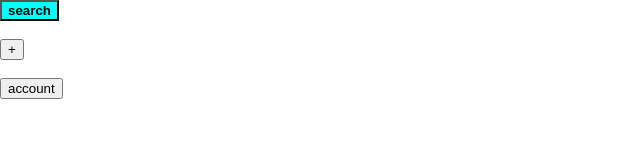
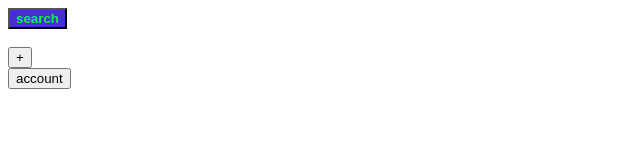
Before and after one commit to hadeel-hub/WebFun, a plain HTML site: page css/ButtonUp/index2.html in a window 1280 px wide. Shown: the whole page, without its empty margins (0-640 px from the left). Drawn offline with Linux system fonts and the light colour scheme.

Commit message:
assignment css

```diff
--- a/css/ButtonUp/index2.html
+++ b/css/ButtonUp/index2.html
@@ -8,12 +8,12 @@
     <link rel="stylesheet" href="styling2.css">
 </head>
 <body>
-  <button class="container" > <strong>search</strong></button><div></div> <br>
+  <button class="button1"> <strong>search</strong></button><div></div> <br>
 
-  <div class="circle"></div>
-  <button>+</button><div></div><br>
 
-  <button> account</button> <div></div>
+ <div> <button class="button 2">+</button> </div>
+
+  <button class="button 3"> account</button> <div></div>
 
 </body>
 </html>
--- a/css/ButtonUp/styling2.css
+++ b/css/ButtonUp/styling2.css
@@ -1,10 +1,22 @@
-body{
-    padding: 0%;
-    margin: 0%;
+ .button1{
+
+color: rgb(0, 255, 55);
+background-color: rgb(73, 43, 226);
+border: radius 10 px;%;
+margin: bottom 50 px;%;
+
 }
-.container{
-    background-color: aqua;
-    height: 20;
-    width: 20;
-    flex: 20;
+.button2{
+
+border-radius: 50%;
+margin-top: 40 px;
+width: 40 px;
+height: 40 px;
+padding: 70 px;
 }
+ .button3{
+margin: 70 px;
+max-width: 50 px;
+padding: 80 px;
+
+ }
```
